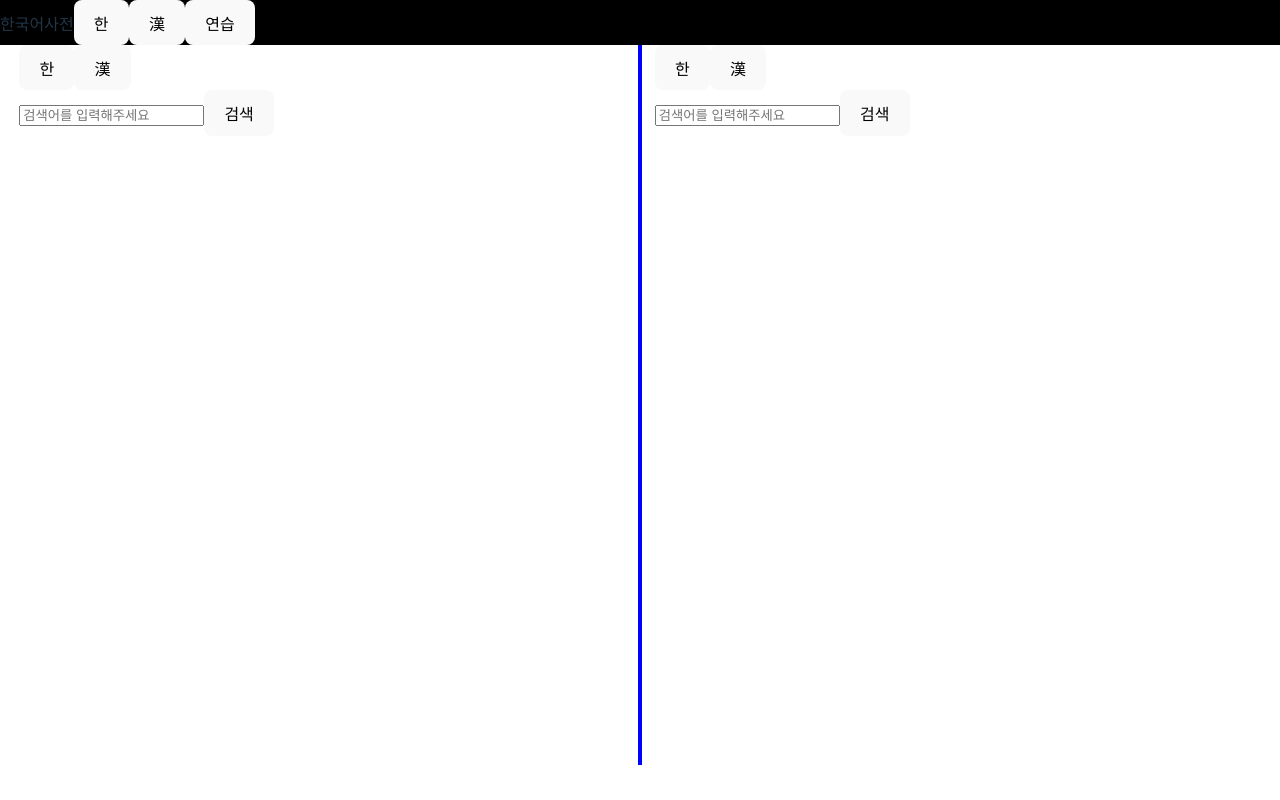
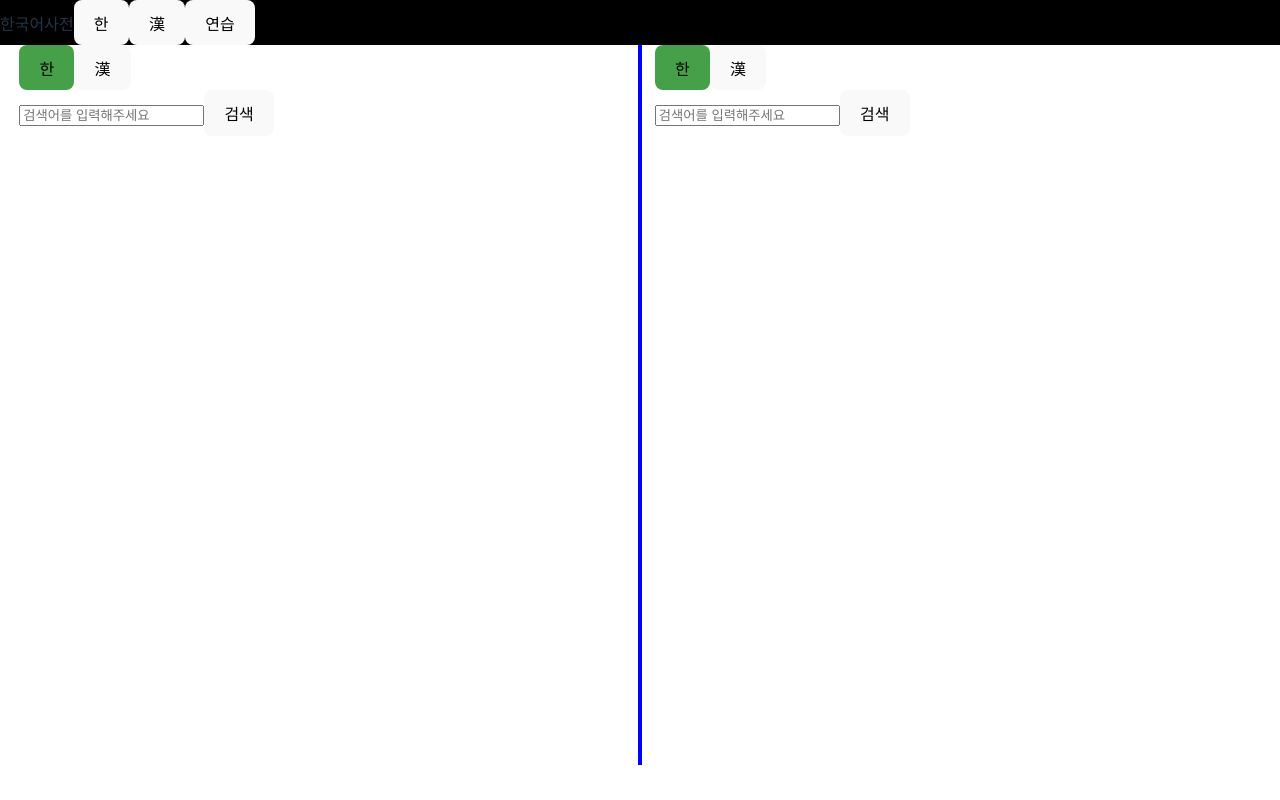
Before and after one commit to krduffy/korean-dictionary, a React (Vite) app in the folder frontend/vite_kordict/: page / in a window 1280 px wide. Built offline with nearby package versions, Linux system fonts and the light colour scheme.

Commit message:
Changed search functionalities
1. listed chars when searching several hanja
2. added regex
3. indicator on dictionary

```diff
--- a/frontend/vite_kordict/src/components/search/SearchBar.jsx
+++ b/frontend/vite_kordict/src/components/search/SearchBar.jsx
@@ -1,5 +1,6 @@
 
 import React, {useState, useEffect} from "react";
+import "./styles/search-bar-styles.css";
 
 const SearchBar = ({ updateSearchParamsFunction }) => {
 
@@ -36,10 +37,12 @@ const SearchBar = ({ updateSearchParamsFunction }) => {
 
   return (
     <div>
-      <button onClick = { () => setDictionary("kor") }>
+      <button className = { dictionary === "kor" ? "activated-button" : "not-activated-button"}
+              onClick = { () => setDictionary("kor") }>
         한
       </button>
-      <button onClick = { () => setDictionary("han") }>
+      <button className = { dictionary === "han" ? "activated-button" : "not-activated-button"}
+              onClick = { () => setDictionary("han") }>
         漢
       </button>
 
--- /dev/null
+++ b/frontend/vite_kordict/src/components/search/styles/search-bar-styles.css
@@ -0,0 +1,4 @@
+
+.activated-button {
+  background-color: #45a049; /* Darker green */
+}
```
Also changed, not shown: 1 other file (tests, documents, lock files or other folders).
